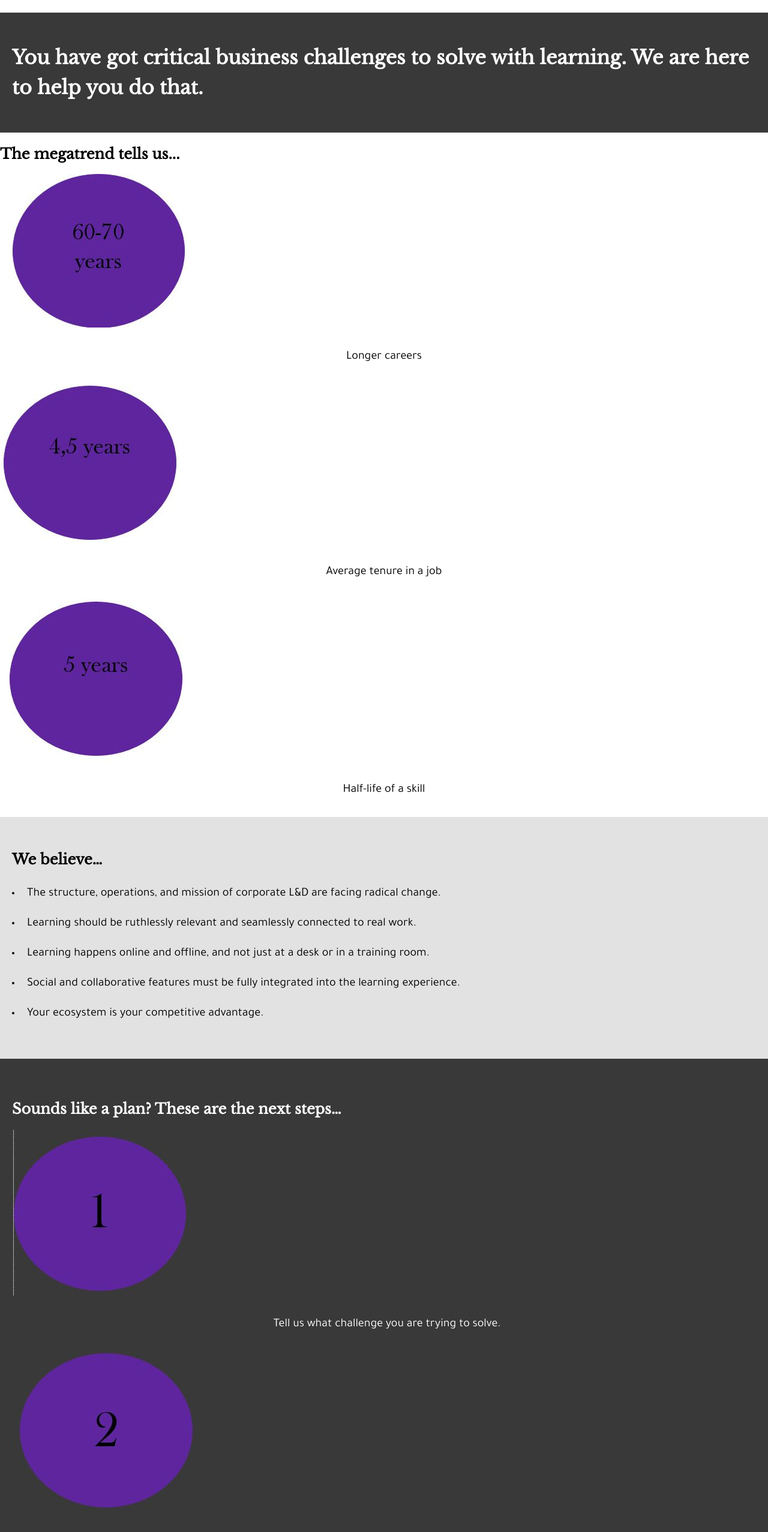
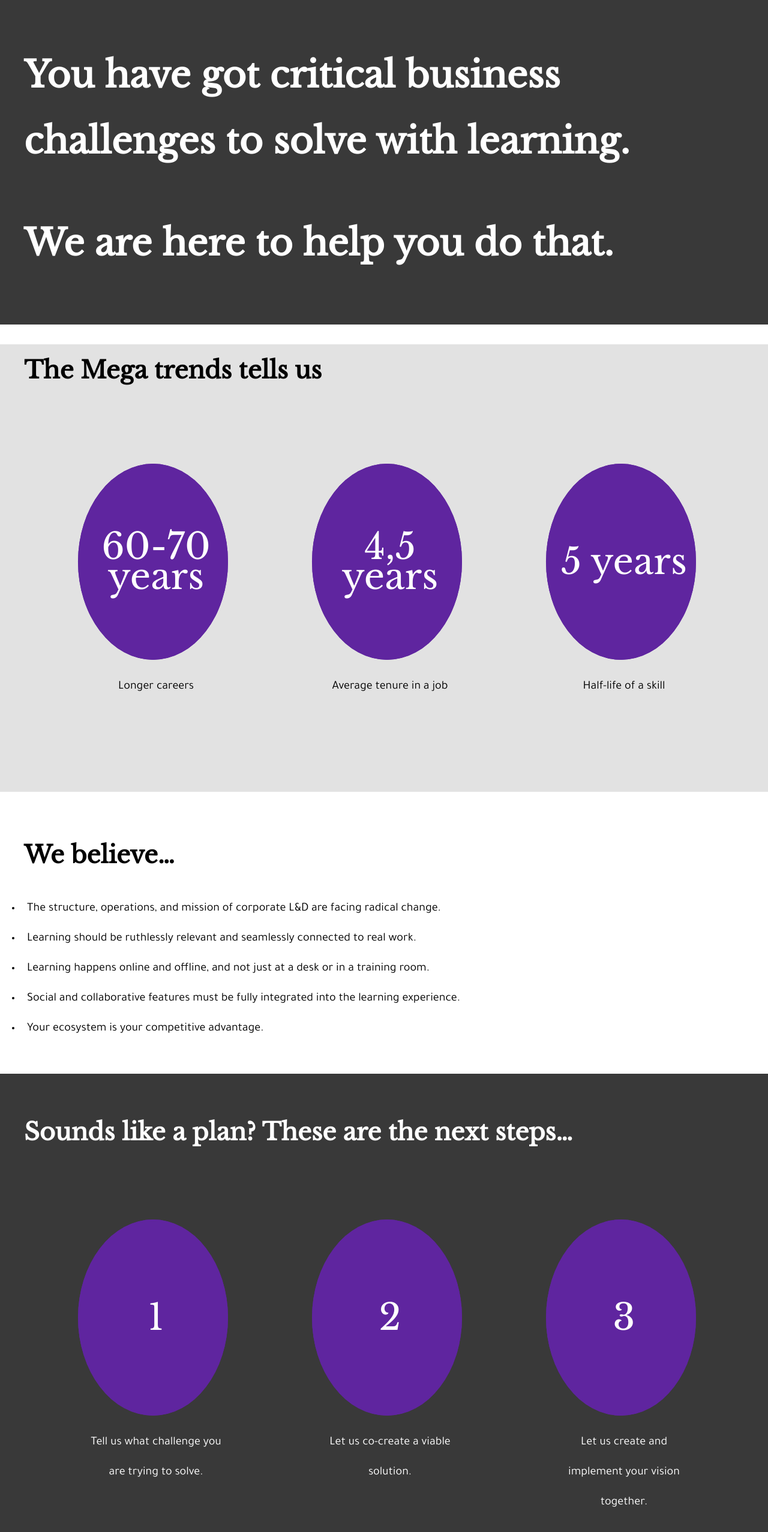
Before and after one commit to annikaalfthan/annikaalfthan.github.io, a plain HTML site: page index.html in a window 1280 px wide. Shown: the top 2554 px of the page at 60% size. Drawn offline with nearby package versions, Linux system fonts and the light colour scheme.

Commit message:
Dag 2 fortsättning

```diff
--- a/index.html
+++ b/index.html
@@ -10,31 +10,49 @@
   </head>
   <body>
 
-    <div>
-      <h1>You have got critical business challenges to solve with learning. We are here to help you do that.</h1>
+    <div class="dark2">
+      <h1>You have got critical business challenges to solve with learning. </h1>
+      <h1>We are here to help you do that.</h1>
     </div>
 
-    <div class="megatrend">
-      <h2>The megatrend tells us...</h2>
-
+    <section class="lightgrey">
+           <h2 class="lightgrey">The Mega trends tells us</h2>
+               <div class="items">
+                 <div class="item">
+                   <div class= "circle">
+                     <p class="circle text">60-70 years</p>
+                   </div>
                    <div>
-      <img src="60-70 years.jpg"alt="50 to 60 years"/>
-      <p class="punkt1">Longer careers</p>
+                 <p class="lightgrey">Longer careers</p>
+               </div>
                </div>
 
+                 <div class="item">
+                   <div class= "circle">
+                     <p class="circle text">4,5 years</p>
+                   </div>
                    <div>
-      <img src="4,5 years.jpg"alt="4,5 years"/>
-      <p class="punkt1">Average tenure in a job</p>
+                 <p class="lightgrey">Average tenure in a job</p>
+               </div>
                </div>
 
+               <div class="item">
+                 <div class= "circle">
+                   <p class="circle text">5 years</p>
+                 </div>
                  <div>
-      <img src="5 years.jpg"alt="5 years"/>
-      <p class="punkt1">Half-life of a skill</p>
+               <p class="lightgrey">Half-life of a skill</p>
                  </div>
 
                </div>
+               </div>
+
+</section>
+
+
 
     <div>
+
       <div class="webelieve">
         <h2>We believe…</h2>
         <li>The structure, operations, and mission of corporate L&D are facing radical change.</li>
@@ -44,22 +62,42 @@
         <li>Your ecosystem is your competitive advantage.</li>
       </div>
 
-      <div>
-        <div class="nextsteps">
-        <h2>Sounds like a plan? These are the next steps…</h2>
-      <div>
-        <img src="1.jpg"alt="1"/>
-        <p class="punkt1">Tell us what challenge you are trying to solve.</p>
+
+      <section class="dark2">
+              <h2 class="dark">Sounds like a plan? These are the next steps…</h2>
+                  <div class="items">
+                    <div class="item">
+                      <div class= "circle">
+                        <p class="circle text">1</p>
                       </div>
                       <div>
-        <img src="2.jpg"alt="2"/>
-        <p class="punkt1">Let us co-create a viable solution.</p>
+                    <p>Tell us what challenge you are trying to solve.</p>
+                  </div>
+                  </div>
+
+                    <div class="item">
+                      <div class= "circle">
+                        <p class="circle text">2</p>
                       </div>
                       <div>
-        <img src="3.jpg"alt="3"/>
-        <p class="punkt1">Let’s create and implement your vision together.</p>
+                    <p>Let us co-create a viable solution.</p>
                   </div>
                   </div>
+
+                  <div class="item">
+                    <div class= "circle">
+                      <p class="circle text">3</p>
+                    </div>
+                    <div>
+                  <p>Let us create and implement your vision together.</p>
+                    </div>
+
+                  </div>
+                  </div>
+
+      </section>
+
+
       <div class="testimonials">
         <h2>What our corporate clients say</h2>
         <p>"This sales enablement program delivered on Intrepid Learning's technology is one of the highest rated and most engaging our Sales and Marketing Readiness Group (SMSGR) has ever seen. Period. I've never seen so much buzz at the senior levels about a learning technology."</p>
@@ -67,10 +105,75 @@
       <div class=contact>
         <h2>Contact us</h2>
         <a href="mailto:annika.alfthan@exedsse.se">Email us!</a>
+</div>
 
+<section class="dark2">
+        <h2 class="dark">Här ska det vara en grym rubrik</h2>
+            <div class="items">
+              <div class="item">
+                <div class= "circle">
+                  <p class="circle text">alasdasdasd</p>
+                </div>
+                <div>
+              <p>beskrivande text om det som står i bullet</p>
+            </div>
+            </div>
 
+              <div class="item">
+                <div class= "circle">
+                  <p class="circle text">alasdasdasd</p>
+                </div>
+                <div>
+              <p>beskrivande text om det som står i bullet</p>
+            </div>
+            </div>
 
+            <div class="item">
+              <div class= "circle">
+                <p class="circle text">alasdasdasd</p>
+              </div>
+              <div>
+            <p>beskrivande text om det som står i bullet</p>
+              </div>
 
+            </div>
+            </div>
+
+</section>
+
+            <section class="lightgrey">
+                   <h2 class="lightgrey">Här ska det vara en grym rubrik</h2>
+                       <div class="items">
+                         <div class="item">
+                           <div class= "circle">
+                             <p class="circle text">alasdasdasd</p>
+                           </div>
+                           <div>
+                         <p class="lightgrey">beskrivande text om det som står i bullet</p>
+                       </div>
+                       </div>
+
+                         <div class="item">
+                           <div class= "circle">
+                             <p class="circle text">alasdasdasd</p>
+                           </div>
+                           <div>
+                         <p class="lightgrey">beskrivande text om det som står i bullet</p>
+                       </div>
+                       </div>
+
+                       <div class="item">
+                         <div class= "circle">
+                           <p class="circle text">alasdasdasd</p>
+                         </div>
+                         <div>
+                       <p class="lightgrey">beskrivande text om det som står i bullet</p>
+                         </div>
+
+                       </div>
+                       </div>
+
+</section>
 
 
 
--- a/styles.css
+++ b/styles.css
@@ -1,16 +1,22 @@
 h1{
 color:white;
-line-height: 50px;
+line-height: 110px;
 font-family:'Libre Baskerville';
-background-color: #393939;
-padding-top:50px;
-padding-bottom:50px;
+font-size: 60px;
+padding-top:10px;
+padding-bottom:10px;
 padding-left: 20px;
 padding-right: 10px;}
 
 h2{
 font-family:'Libre Baskerville';
+padding-left: 20px;
+padding-right: 10px;
+padding-bottom: 20px;
+padding-top: 20px;
+font-size:40px;
 }
+
 li{
   font-size: 20px;
   line-height: 50px;
@@ -20,26 +26,86 @@ p{
   font-size: 20px;
   line-height: 50px;
   font-family: 'Tajawal', sans-serif;
+  padding-left: 20px;
+  padding-right: 10px;
 }
 a{
   font-size: 20px;
   line-height: 50px;
   font-family: 'Tajawal', sans-serif;
+  padding-left: 20px;
+  padding-right: 10px;
 }
 .punkt1{
   text-align: center;
 }
+.item bild{
+  align-content: center;}
 
 .megatrend{
   background-color: #ffffff;
   font-family:'Libre Baskerville';
+  display:flex;
+  align-items: center;
+  justify-content: space-around;
+
 
 }
+
+.dark2 {
+background-color:#393939;
+color: white;
+padding-left: 20px;
+padding-right: 10px;
+padding-bottom: 30px;
+padding-top: 20px;
+}
+
+.lightgrey{
+  background-color:#E2E2E2;
+  color: black;
+  padding-left: 20px;
+  padding-right: 10px;
+  padding-bottom: 30px;
+  padding-top: 20px
+  font-size: 25px;
+}
+
+.items{
+  display:flex;
+  justify-content: center;
+  align-items: flex-start;
+  color: white;
+}
+.item{
+  width: 20%;
+  color: white;
+  text-align: center;
+  margin: 70px;
+
+
+}
+
+.circle{
+  background-color: #5F259F;
+  height: 327px;
+  width: 327px;
+  border-radius: 50%;
+  text-align: center;
+  vertical-align: middle; display: table-cell;
+  font-size: 60px;
+  font-family: 'Libre Baskerville';
+
+}
+
+
+
+
 
 .webelieve{
   font-family:'Libre Baskerville';
   line-height:24px;
-  background-color: #E2E2E2;
+  background-color:white;
   padding-top:40px;
   padding-bottom:50px;
   padding-left: 20px;
@@ -47,9 +113,13 @@ a{
 
 }
 
+
 .nextsteps{
   color:white;
   background-color:#393939;
+  display: flex;
+  justify-content:space-around;
+  align-items: center;
   padding-top:50px;
   padding-bottom:50px;
   padding-left: 20px;
@@ -71,3 +141,8 @@ a{
   padding-left: 20px;
   padding-right: 10px;
 }
+
+
+@media and(max width 700px){
+
+}
```
Lines whose indentation alone changed are shown as unchanged.
